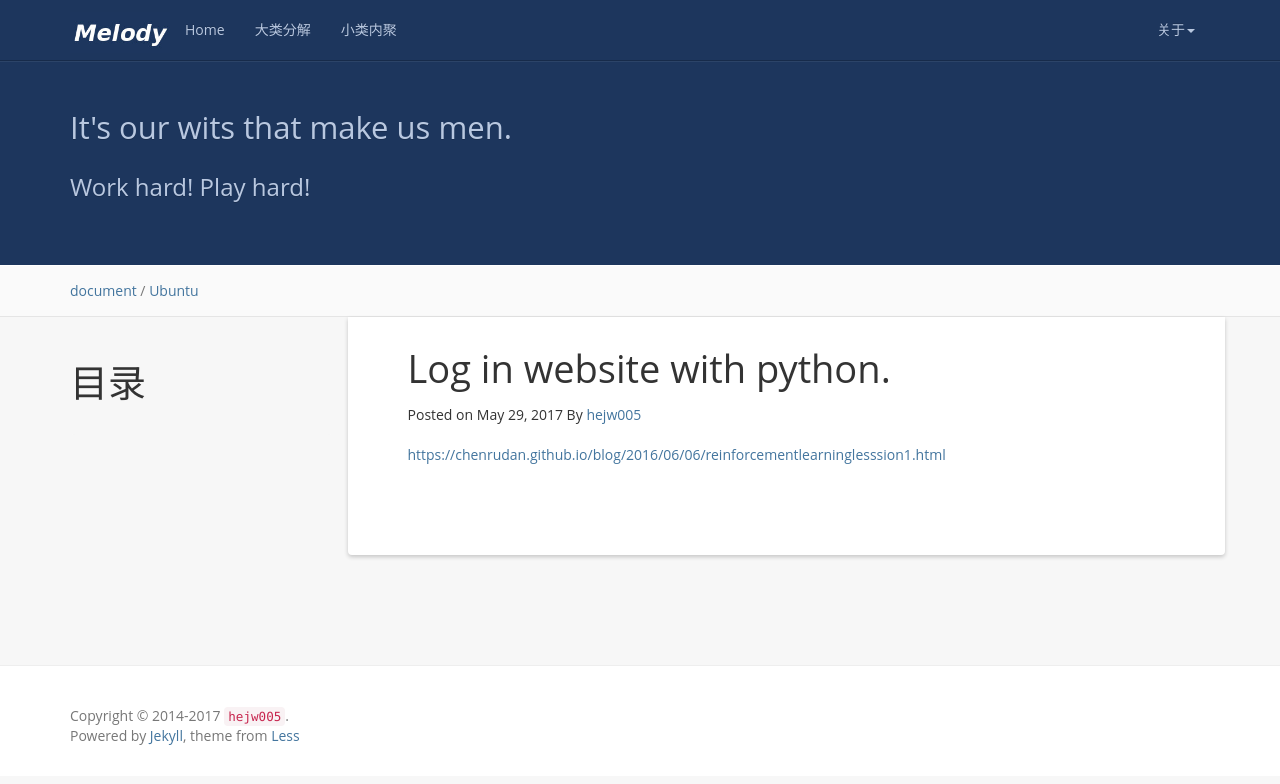
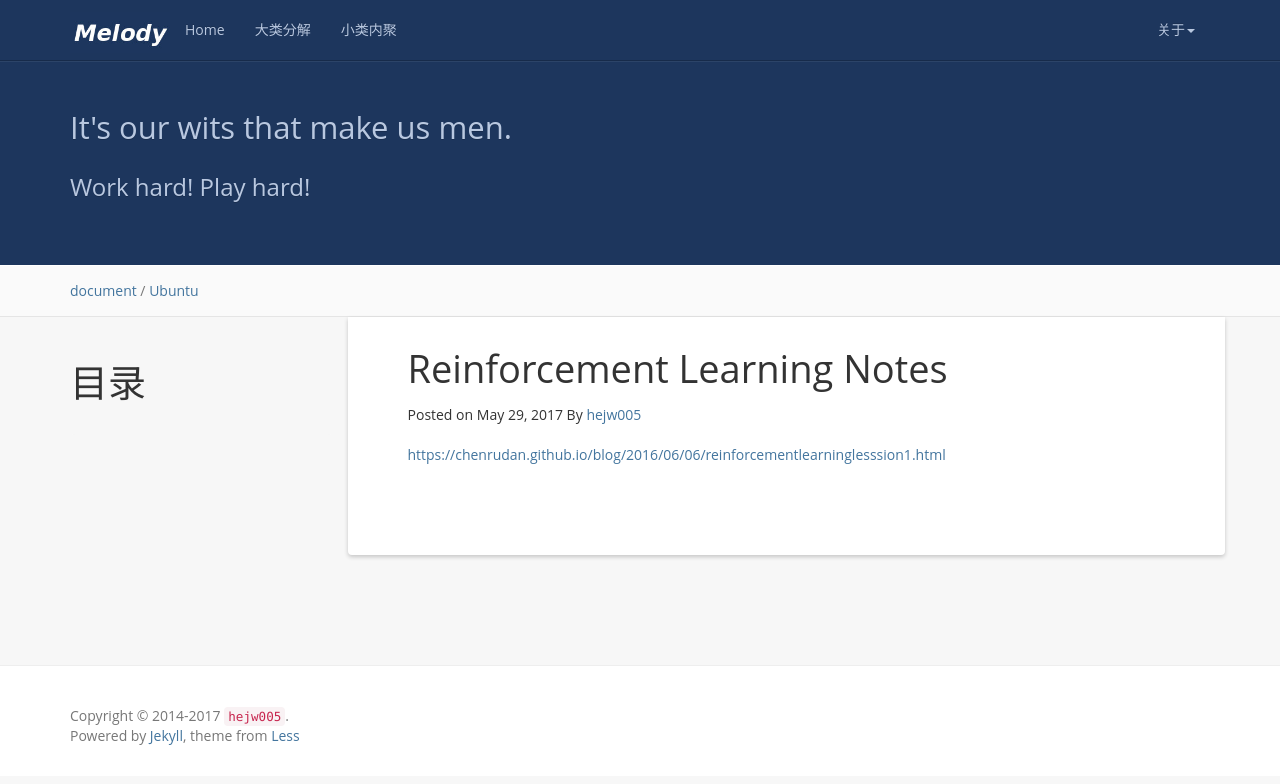
Before and after one commit to h005/h005.github.io, a Jekyll site: the page built from _posts/2017-05-29-Reinforcement Learning Notes.md, in a window 1280 px wide. Shown: the top 784 px of the page. Built offline with Jekyll 4.4.1, drawn with Linux system fonts in a browser that asks for light colours; nearby versions of some CDN libraries; comment, search, counter and statistics services are not loaded.

Commit message:
modify the reinforcement learning notes

```diff
--- a/_posts/2017-05-29-Reinforcement Learning Notes.md
+++ b/_posts/2017-05-29-Reinforcement Learning Notes.md
@@ -1,9 +1,10 @@
 ---
 layout: post
-title: Log in website with python.
+title: Reinforcement Learning Notes
 moto: Work hard! Play hard!
 date: 2017-05-29 11:27:54 +0800
 categories: document
+img: IMG_20170526_071810.jpg
 tag: Ubuntu
 ---
 
```
Also changed, not shown: imgs/IMG_20170526_071810.jpg (added).
